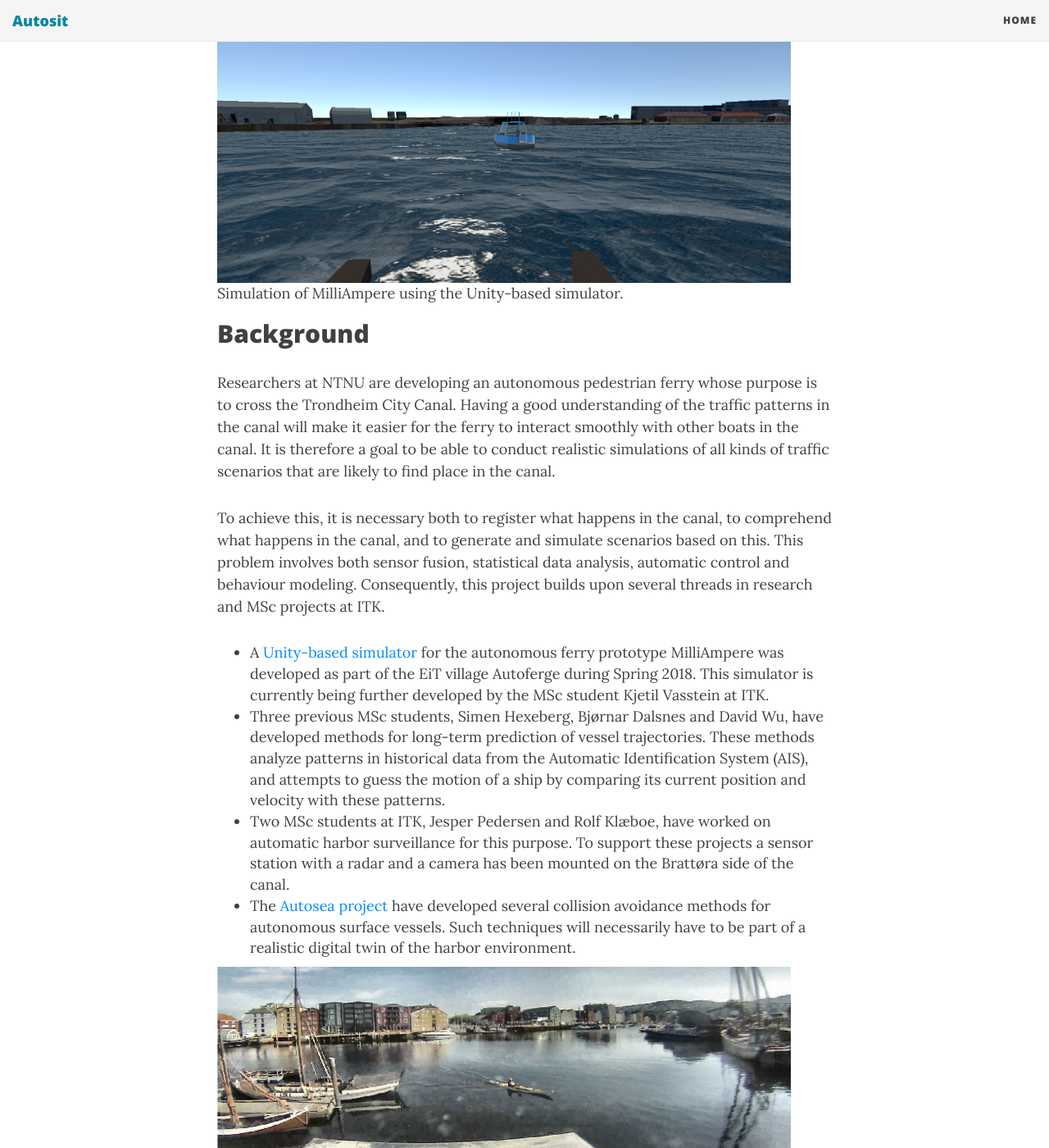
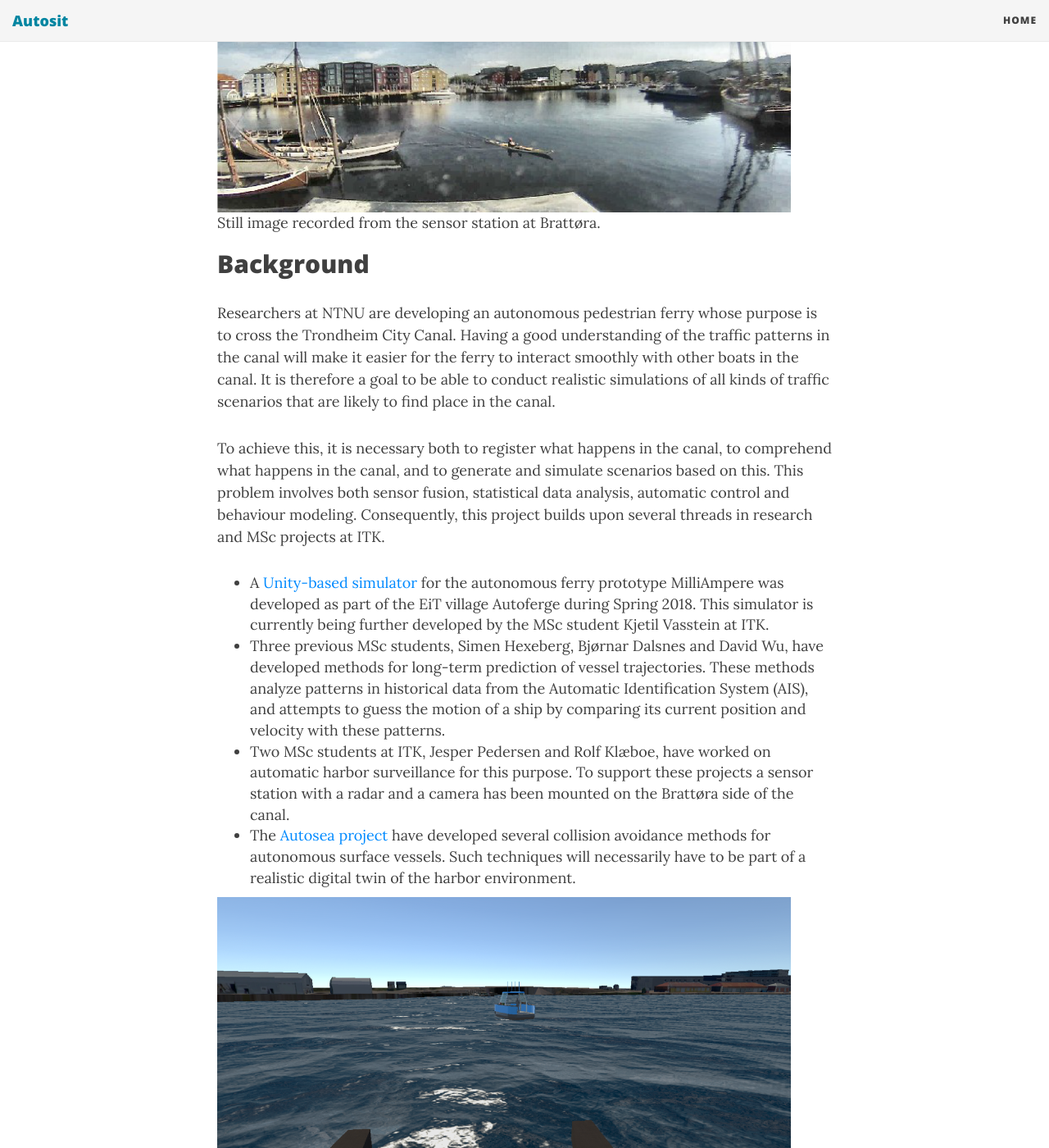
Before and after one commit to autosit/autosit.github.io, a Jekyll site: the page built from _posts/2020-04-19-ltp_canal.md, in a window 1280 px wide and 1400 px high, scrolled down 243 px. Shown: the whole window at 82% size. Built offline with Jekyll 4.4.1, drawn with Linux system fonts in a browser that asks for light colours; nearby versions of some CDN libraries; some of the changed text lies outside the part shown.

Commit message:
updated twin of the canal

```diff
--- a/_posts/2020-04-19-ltp_canal.md
+++ b/_posts/2020-04-19-ltp_canal.md
@@ -3,8 +3,8 @@ layout: post
 title: Twin of the Trondheim City Canal
 category: LTP
 ---
-|<img src="{{site.url}}/assets/simunity.png" width="700"> |
-| Simulation of MilliAmpere using the Unity-based simulator. |
+|<img src="{{site.url}}/assets/lowestpd.png" width="700"> |
+| Still image recorded from the sensor station at Brattøra. |
 
 ## Background
 
@@ -21,8 +21,9 @@ To achieve this, it is necessary both to register what happens in the canal, to
 * The [Autosea project] have developed several collision avoidance methods for autonomous surface vessels. Such techniques will necessarily have to be part of a realistic digital twin of the harbor environment.
 
 
-|<img src="{{site.url}}/assets/lowestpd.png" width="700"> |
-| Still image recorded from the sensor station at Brattøra. |
+
+|<img src="{{site.url}}/assets/simunity.png" width="700"> |
+| Simulation of MilliAmpere using the Unity-based simulator. |
 
 
 ## Scope
```
